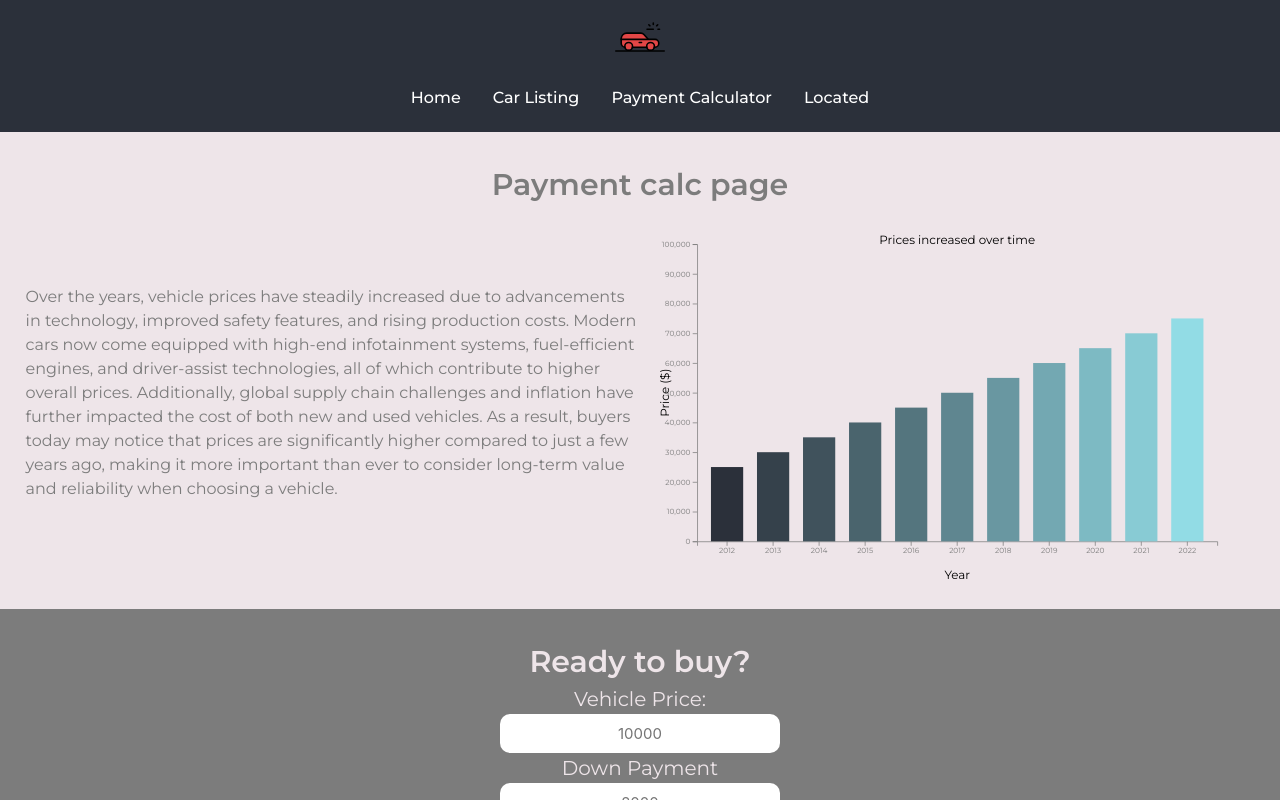
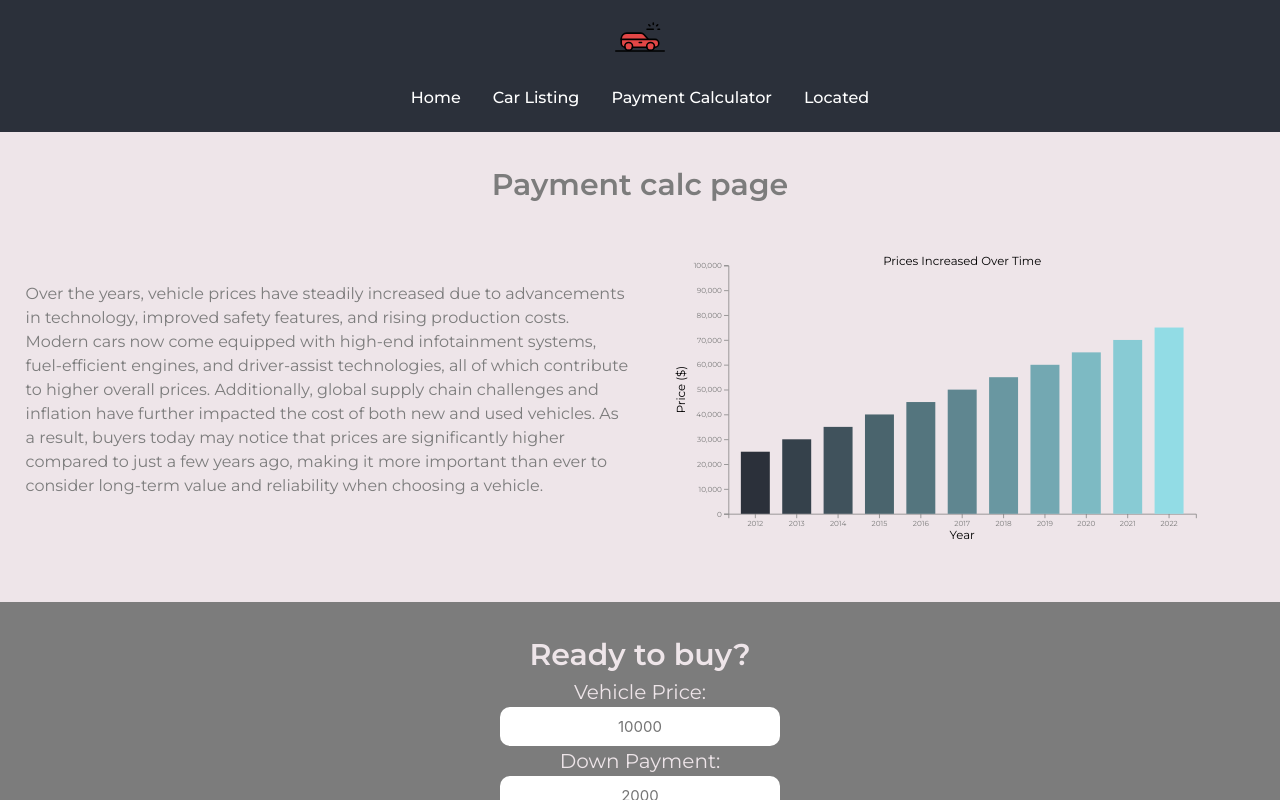
Before and after one commit to seyonr/3230-final, a Vue app: page /paymentcalc in a window 1280 px wide. Shown: the top 800 px of the page. Built offline with nearby package versions, Linux system fonts and the light colour scheme.

Commit message:
Fixed up graph

```diff
--- a/src/views/PaymentCalc.vue
+++ b/src/views/PaymentCalc.vue
@@ -19,7 +19,7 @@ r = monthly interest rate =  -->
                 <label for="cost">Vehicle Price:</label><br>
                 <input type="text" id="cost" name="cost" placeholder="10000"><br>
 
-                <label for="payment">Down Payment</label><br>
+                <label for="payment">Down Payment:</label><br>
                 <input type="text" id="payment" name="payment" placeholder=2000><br>
 
                 <label for="rate">Interest Rate:</label><br>
@@ -62,7 +62,7 @@ import {onMounted} from 'vue';
         {"year": 2022, "price": 75000},
     ];
 
-    const margin = 50;
+    const margin = 80;
     const width = 800;
     const height = 500;
     const chartWidth = width - 2 * margin;
@@ -98,13 +98,12 @@ import {onMounted} from 'vue';
             .attr('x', width / 2)
             .attr('y', margin)
             .attr('text-anchor', 'middle')
-            .text('Prices increased over time');
+            .text('Prices Increased Over Time');
 
     //X-Axis
-
     svg.append('text')
             .attr('x', width/2)
-            .attr('y', margin*10)
+            .attr('y', margin + 375)
             .attr("text-anchor", "middle")
             .text("Year");
 
@@ -112,7 +111,7 @@ import {onMounted} from 'vue';
     svg.append('text')
             .attr('transform', 'rotate(-90)')
             .attr('x', -height/2)
-            .attr('y', margin/4)
+            .attr('y', 20)
             .attr('text-anchor', 'middle')
             .text('Price ($)');
     // create a group (g) for the bars
@@ -187,38 +186,47 @@ import {onMounted} from 'vue';
 </script>
 
 <style scoped>
-
-    .main{
+.main {
     padding: 30px 2%;
     background-color: #EEE5E9;
     color: #7C7C7C;
 }
 
-    h1{
+h1 {
     text-align: center;
     font-size: 30px;
     font-weight: 600;
 }
 
-    .graph-holder{
+.graph-holder {
     display: grid;
     grid-template-columns: 1fr 1fr;
+    gap: 20px;
 }
 
-    .graph-p{
+.graph-p {
     display: flex;
     justify-content: center;
     align-items: center;
 }
 
-    .graph{
+.graph {
     display: flex;
     align-items: center;
     justify-content: center;
+    overflow-x: auto; /* ✅ fixes cutoff issue */
     padding-left: 20px;
+    width: 100%;
+    max-width: 100%;
 }
 
-    .calculator{
+/* Make sure the SVG is responsive */
+.graph svg {
+    max-width: 100%;
+    height: auto;
+}
+
+.calculator {
     padding: 30px 2%;
     background-color: #7C7C7C;
     color: #EEE5E9;
@@ -229,16 +237,16 @@ import {onMounted} from 'vue';
     text-align: center;
 }
 
-    .calculator label{
+.calculator label {
     font-size: 20px;
 }
 
-    .result{
+.result {
     margin-top: 20px;
     display: flex;
 }
 
-    input{
+input {
     padding: 10px 20px;
     border-radius: 10px;
     border: none;
@@ -246,7 +254,7 @@ import {onMounted} from 'vue';
     font-size: 15px;
 }
 
-    .calculator button{
+.calculator button {
     background-color: #92DCE5;
     border: none;
     padding: 10px 15px;
@@ -256,44 +264,36 @@ import {onMounted} from 'vue';
     font-size: 15px;
 }
 
-    .calculator button:hover{
+.calculator button:hover {
     background-color: #a3ccd2;
 }
 
-    .result h2{
+.result h2 {
     font-weight: 500;
 }
 
-    #monthly_payment{
+#monthly_payment {
     padding-left: 10px;
 }
 
-    /* Adaptive styling */
-    @media screen and (max-width: 1100px){
-        .graph-holder{
+/* Responsive styling */
+@media screen and (max-width: 1100px) {
+    .graph-holder {
         grid-template-columns: 1fr;
     }
 }
 
-    @media screen and (max-width: 780px){
-        .graph svg {
-            width: 100% !important;
-            height: 100px !important;
-        }
-    }
-
-    @media screen and (max-width: 780px){
-        h1{
+@media screen and (max-width: 780px) {
+    h1 {
         font-size: 20px;
     }
 
-        .calculator label{
+    .calculator label {
         font-size: 15px;
     }
 
-        input{
+    input {
         font-size: 12px;
     }
 }
-
 </style>
```
Lines whose indentation alone changed are shown as unchanged.
